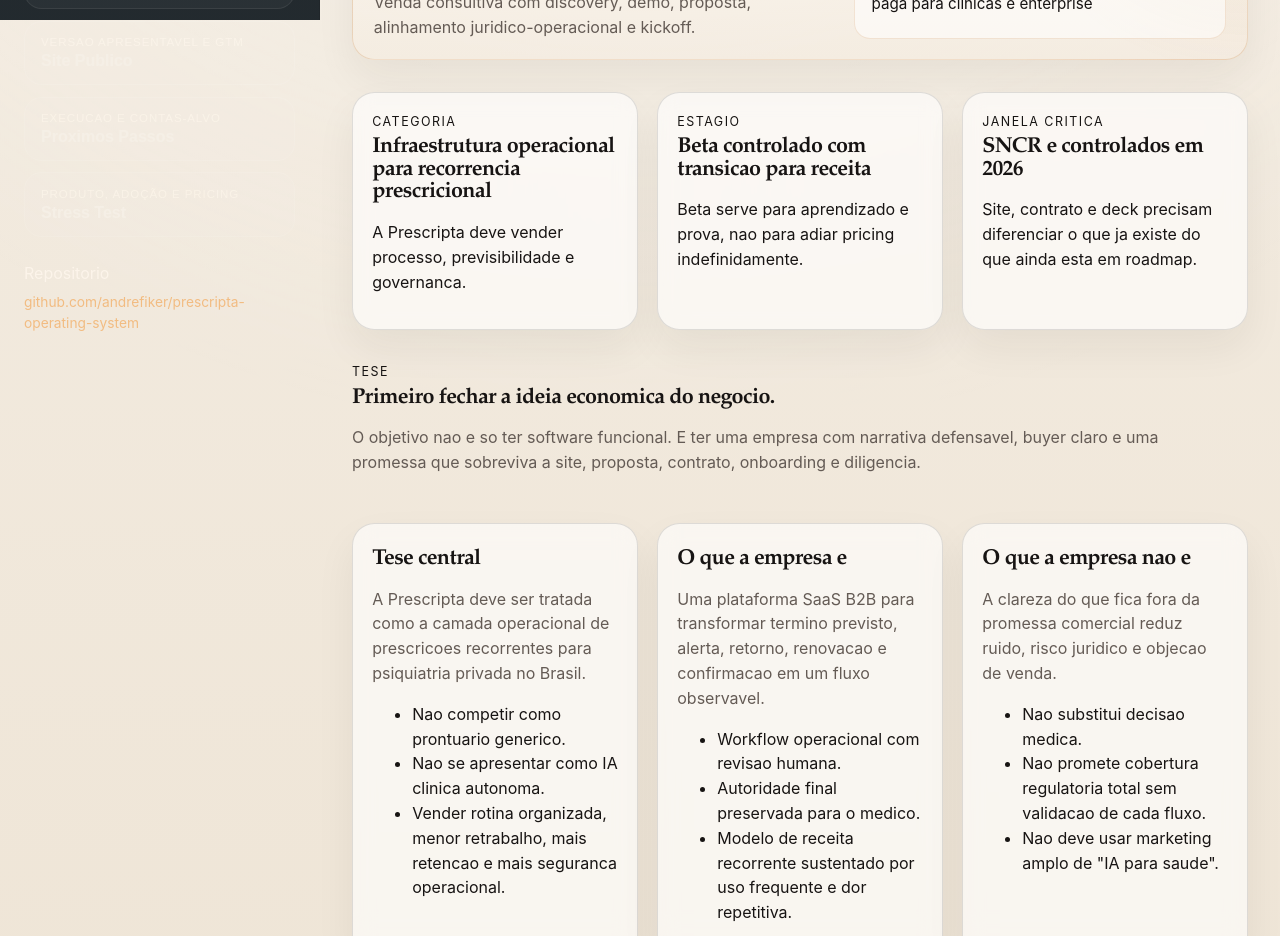
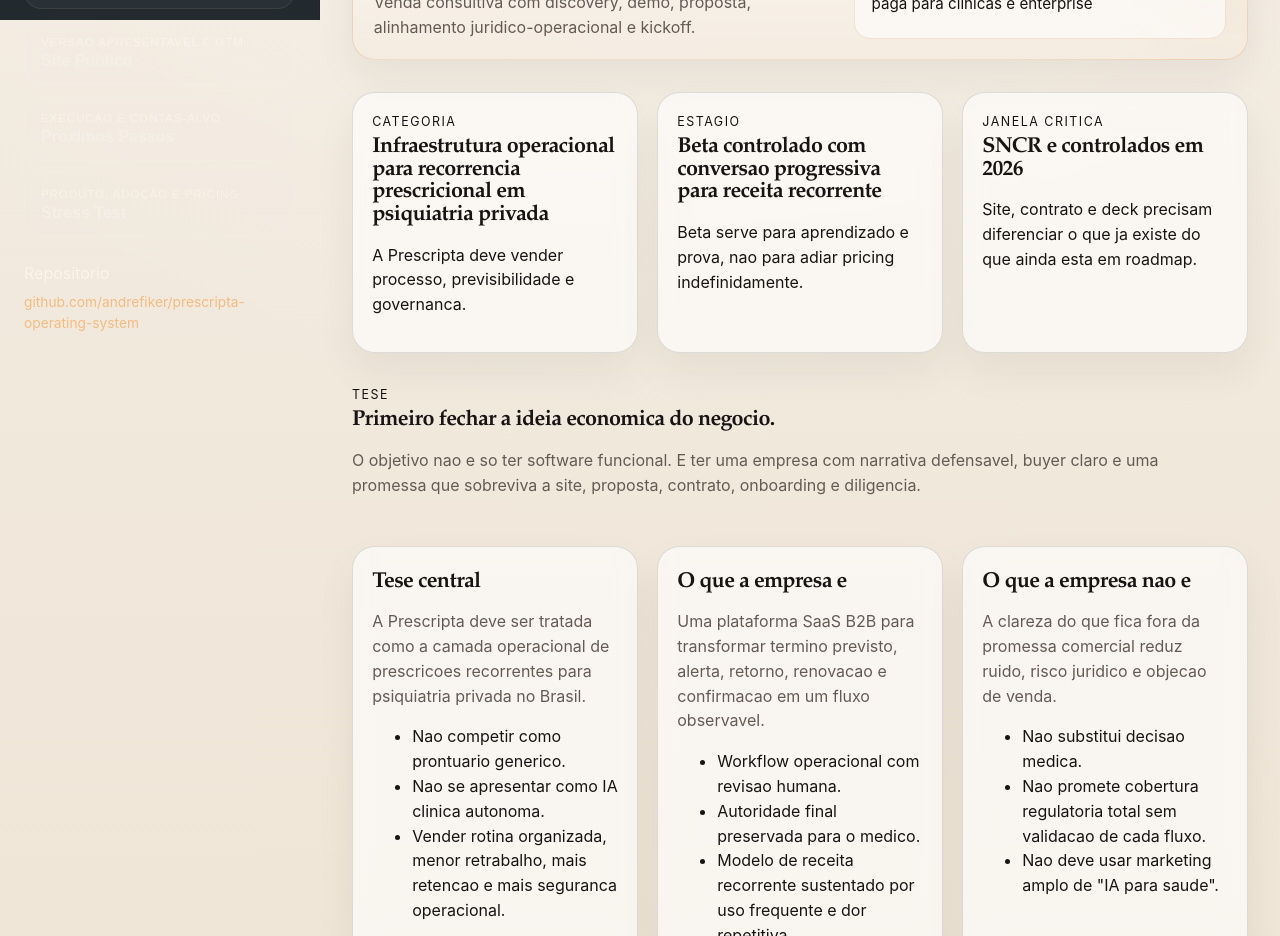
Before and after one commit to andrefiker/prescripta-operating-system, a React (Vite) app: page / in a window 1280 px wide. Shown: the part 780-1716 px from the top of the page. Built offline with nearby package versions, Linux system fonts and the light colour scheme.

Commit message:
content: align site narrative and contacts

```diff
--- a/src/companyProfile.ts
+++ b/src/companyProfile.ts
@@ -32,7 +32,7 @@
   foundingDate: '[DEFINIR: ano ou marco]',
   founderNames: 'Andre Fiker, Robson [sobrenome]',
   commercialLead: 'Andre Fiker',
-  legalLead: "[DEFINIR: nome do advogado ou 'A contratar']",
+  legalLead: 'Juridico externo especializado em healthtech e LGPD',
   dpoContact: 'privacidade@prescripta.com.br',
   supportContact: 'suporte@prescripta.com.br',
   website: 'prescripta.com.br',
--- a/src/siteData.ts
+++ b/src/siteData.ts
@@ -65,12 +65,12 @@
 export const stats = [
   {
     label: 'Categoria',
-    value: 'Infraestrutura operacional para recorrencia prescricional',
+    value: 'Infraestrutura operacional para recorrencia prescricional em psiquiatria privada',
     note: 'A Prescripta deve vender processo, previsibilidade e governanca.',
   },
   {
     label: 'Estagio',
-    value: 'Beta controlado com transicao para receita',
+    value: 'Beta controlado com conversao progressiva para receita recorrente',
     note: 'Beta serve para aprendizado e prova, nao para adiar pricing indefinidamente.',
   },
   {
```
